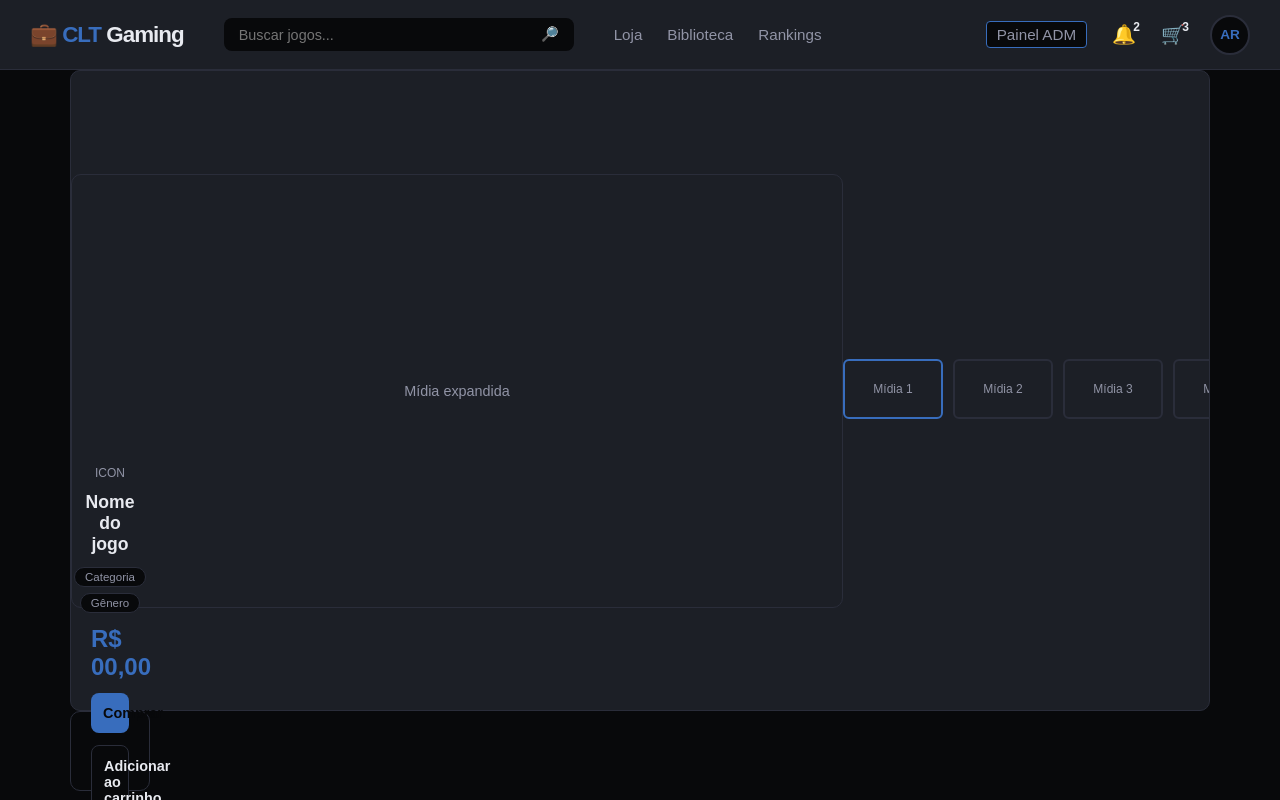
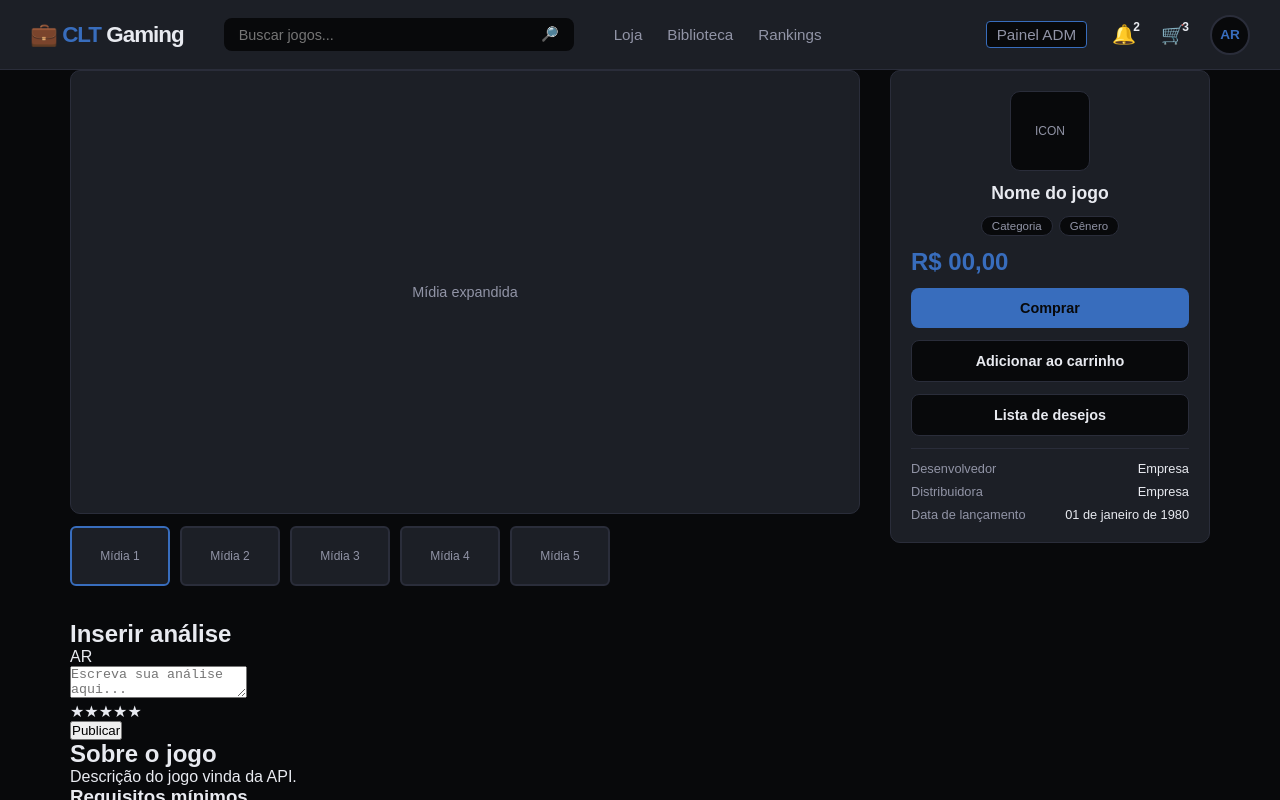
Before and after one commit to kaiquerios/EntregaP1A3, a React (Create React App) app: page / in a window 1280 px wide. Shown: the top 800 px of the page. Built offline with nearby package versions, Linux system fonts and the light colour scheme; the HTML template or start-up script is replaced by a standard one.

Commit message:
adiciona estilos do game-card, botões e informações do jogo

```diff
--- a/src/pages/gamePage/index.css
+++ b/src/pages/gamePage/index.css
@@ -6,7 +6,7 @@
 }
 
 /* Seção hero: mídia + sidebar */
-.game-page {
+.game-hero {
     display: grid;
     grid-template-columns: 1fr 320px;
     gap: 30px;
@@ -75,8 +75,7 @@
     align-items: center;
     justify-content: center;
     color: var(--text-muted);
-    font-size: 0.75rem;;
-
+    font-size: 0.75rem;
 }
 
 .media-thumb:hover,
@@ -91,7 +90,7 @@
 }
 
 /* Sidebar de compra */
-.game-page {
+.game-sidebar {
     display: flex;
     flex-direction: column;
     gap: 16px;
@@ -99,7 +98,7 @@
 
 .game-card {
     background-color: var(--bg-card);
-    border: 1px solid var(--border-);
+    border: 1px solid var(--border);
     border-radius: 10px;
     padding: 20px;
     display: flex;
@@ -108,7 +107,7 @@
     gap: 12px;
 }
 
-.game-card {
+.game-cover {
     width: 80px;
     height: 80px;
     border-radius: 10px;
@@ -163,7 +162,7 @@
     font-size: 0.9rem;
     font-weight: 600;
     cursor: pointer;
-    transition: opacity 0.2, transform 0.1;
+    transition: opacity 0.2s, transform 0.1s;
 }
 
 .btn:active{
@@ -187,7 +186,7 @@
 
 /* Tabela de info (Desenvolvedor, Distribuidora, Data) */
 .game-info-table {
-    width: 100px;
+    width: 100%;
     border-top: 1px solid var(--border);
     padding-top: 12px;
     display: flex;
--- a/src/pages/gamePage/index.js
+++ b/src/pages/gamePage/index.js
@@ -16,7 +16,7 @@ function GamePage() {
               <section className='game-hero'>
 
                  {/* Mídia expandida + thumbnails */}
-                 <div className='media-main'>
+                 <div className='media-block'>
                      <div className='media-main'>
                         {/* TODO: <img> ou <video> vindo da API*/}
                         <span>Mídia expandida</span>
```
